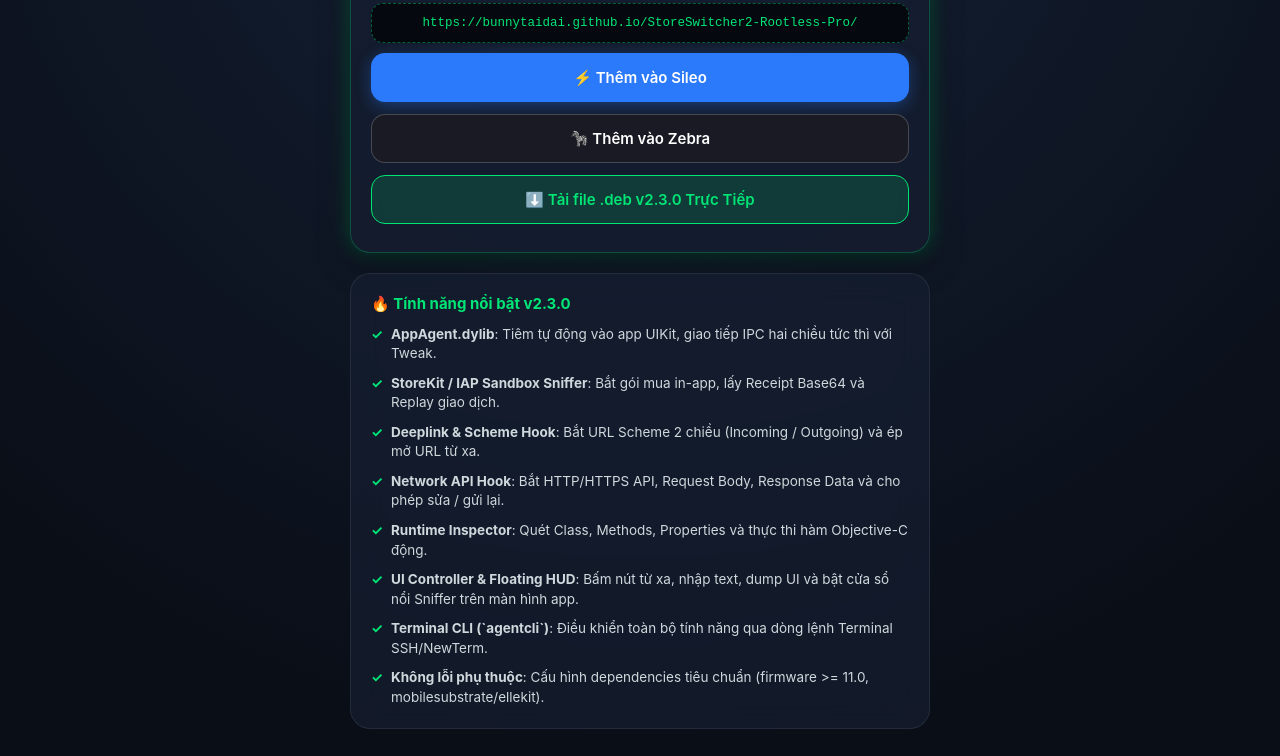
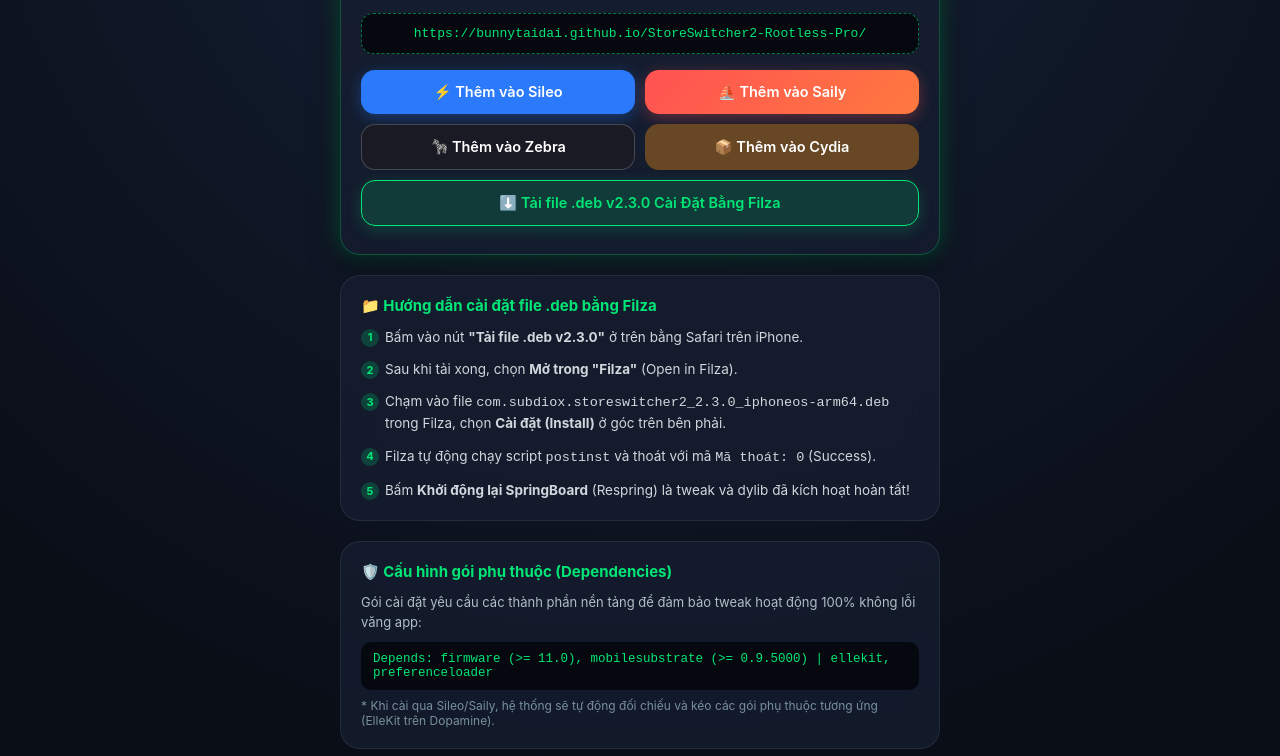
Before and after one commit to bunnytaidai/StoreSwitcher2-Rootless-Pro, a plain HTML site: page index.html in a window 1280 px wide. Shown: the part 217-973 px from the top of the page. Drawn offline with Linux system fonts and the light colour scheme.

Commit message:
docs & release: add Sileo/Saily 1-click links, Filza install guide, strict dependencies control and rebuild v2.3.0 deb with postinst

```diff
--- a/index.html
+++ b/index.html
@@ -7,7 +7,7 @@
     <style>
         :root {
             --bg-primary: #0a0e17;
-            --bg-card: rgba(22, 30, 49, 0.7);
+            --bg-card: rgba(22, 30, 49, 0.75);
             --border-color: rgba(0, 230, 118, 0.25);
             --accent-green: #00e676;
             --accent-glow: rgba(0, 230, 118, 0.35);
@@ -35,7 +35,7 @@
         }
 
         .container {
-            max-width: 580px;
+            max-width: 600px;
             width: 100%;
             display: flex;
             flex-direction: column;
@@ -64,7 +64,6 @@
         h1 {
             font-size: 22px;
             font-weight: 700;
-            letter-spacing: -0.5px;
             margin-bottom: 6px;
             color: var(--accent-green);
         }
@@ -75,10 +74,24 @@
             line-height: 1.5;
         }
 
-        .btn-group {
-            display: flex;
-            flex-direction: column;
-            gap: 12px;
+        .repo-url-box {
+            background: #05080e;
+            border: 1px dashed rgba(0, 230, 118, 0.5);
+            border-radius: 12px;
+            padding: 12px 14px;
+            font-family: monospace;
+            font-size: 13px;
+            color: var(--accent-green);
+            text-align: center;
+            word-break: break-all;
+            user-select: all;
+            margin: 16px 0;
+        }
+
+        .btn-grid {
+            display: grid;
+            grid-template-columns: 1fr 1fr;
+            gap: 10px;
             margin-top: 10px;
         }
 
@@ -86,14 +99,17 @@
             display: flex;
             align-items: center;
             justify-content: center;
-            gap: 10px;
-            padding: 14px 20px;
+            gap: 8px;
+            padding: 13px 16px;
             border-radius: 14px;
-            font-size: 15px;
+            font-size: 14.5px;
             font-weight: 600;
             text-decoration: none;
             transition: all 0.2s ease;
-            border: 1px solid transparent;
+        }
+
+        .btn-full {
+            grid-column: span 2;
         }
 
         .btn-sileo {
@@ -102,9 +118,10 @@
             box-shadow: 0 4px 15px rgba(43, 122, 251, 0.35);
         }
 
-        .btn-sileo:hover {
-            background: #1b6af0;
-            transform: translateY(-2px);
+        .btn-saily {
+            background: linear-gradient(135deg, #ff5252, #ff793f);
+            color: #ffffff;
+            box-shadow: 0 4px 15px rgba(255, 82, 82, 0.35);
         }
 
         .btn-zebra {
@@ -113,23 +130,24 @@
             border: 1px solid rgba(255, 255, 255, 0.2);
         }
 
-        .btn-zebra:hover {
-            background: #262635;
-            transform: translateY(-2px);
+        .btn-cydia {
+            background: #684824;
+            color: #ffffff;
         }
 
         .btn-download {
             background: rgba(0, 230, 118, 0.15);
             color: var(--accent-green);
             border: 1px solid var(--accent-green);
+            box-shadow: 0 4px 15px rgba(0, 230, 118, 0.2);
         }
 
-        .btn-download:hover {
-            background: rgba(0, 230, 118, 0.25);
+        .btn:hover {
             transform: translateY(-2px);
+            filter: brightness(1.1);
         }
 
-        .feature-card {
+        .card {
             background: var(--bg-card);
             backdrop-filter: blur(16px);
             border: 1px solid rgba(255, 255, 255, 0.08);
@@ -137,51 +155,56 @@
             padding: 20px;
         }
 
-        .feature-title {
+        .card-title {
             font-size: 15px;
             font-weight: 700;
             margin-bottom: 12px;
+            color: var(--accent-green);
             display: flex;
             align-items: center;
             gap: 8px;
-            color: var(--accent-green);
         }
 
-        ul.features {
+        ul.list-steps {
             list-style: none;
             display: flex;
             flex-direction: column;
-            gap: 10px;
+            gap: 12px;
             font-size: 13.5px;
             color: #cfd8dc;
         }
 
-        ul.features li {
+        ul.list-steps li {
             position: relative;
-            padding-left: 20px;
-            line-height: 1.45;
+            padding-left: 24px;
+            line-height: 1.5;
         }
 
-        ul.features li::before {
-            content: "✓";
+        ul.list-steps li span.step-num {
             position: absolute;
             left: 0;
+            top: 2px;
+            width: 18px;
+            height: 18px;
+            background: rgba(0, 230, 118, 0.2);
             color: var(--accent-green);
+            border-radius: 50%;
+            display: flex;
+            align-items: center;
+            justify-content: center;
+            font-size: 11px;
             font-weight: bold;
         }
 
-        .repo-url-box {
+        .code-box {
             background: #05080e;
-            border: 1px dashed rgba(0, 230, 118, 0.4);
-            border-radius: 12px;
-            padding: 12px 14px;
+            padding: 10px 12px;
+            border-radius: 10px;
             font-family: monospace;
             font-size: 12.5px;
-            color: var(--accent-green);
-            text-align: center;
-            word-break: break-all;
+            color: #00e676;
+            margin-top: 6px;
             user-select: all;
-            margin-top: 6px;
         }
 
         footer {
@@ -195,7 +218,7 @@
 <body>
     <div class="container">
         <div class="header-card">
-            <img src="CydiaIcon.png" alt="Logo" class="logo" onerror="this.src='https://via.placeholder.com/72?text=SS2'">
+            <img src="CydiaIcon.png" alt="Logo" class="logo">
             <h1>StoreSwitcher 2 Pro & AppAgent</h1>
             <p class="desc">Kho lưu trữ APT chính thức hỗ trợ iOS 11 - 15.8.x Rootless (Dopamine/Palera1n) & Rootful trên iPhone 6s A9 trở lên.</p>
 
@@ -203,37 +226,70 @@
                 https://bunnytaidai.github.io/StoreSwitcher2-Rootless-Pro/
             </div>
 
-            <div class="btn-group">
+            <div class="btn-grid">
                 <a href="sileo://source/https://bunnytaidai.github.io/StoreSwitcher2-Rootless-Pro/" class="btn btn-sileo">
                     <span>⚡ Thêm vào Sileo</span>
+                </a>
+                <a href="saily://add-source?url=https://bunnytaidai.github.io/StoreSwitcher2-Rootless-Pro/" class="btn btn-saily">
+                    <span>⛵ Thêm vào Saily</span>
                 </a>
                 <a href="zbra://sources/add/https://bunnytaidai.github.io/StoreSwitcher2-Rootless-Pro/" class="btn btn-zebra">
                     <span>🦓 Thêm vào Zebra</span>
                 </a>
-                <a href="debs/com.subdiox.storeswitcher2_2.3.0_iphoneos-arm64.deb" class="btn btn-download">
-                    <span>⬇️ Tải file .deb v2.3.0 Trực Tiếp</span>
+                <a href="cydia://url/https://cydia.saurik.com/api/share#?source=https://bunnytaidai.github.io/StoreSwitcher2-Rootless-Pro/" class="btn btn-cydia">
+                    <span>📦 Thêm vào Cydia</span>
+                </a>
+                <a href="debs/com.subdiox.storeswitcher2_2.3.0_iphoneos-arm64.deb" class="btn btn-download btn-full">
+                    <span>⬇️ Tải file .deb v2.3.0 Cài Đặt Bằng Filza</span>
                 </a>
             </div>
         </div>
 
-        <div class="feature-card">
-            <div class="feature-title">
-                <span>🔥 Tính năng nổi bật v2.3.0</span>
+        <div class="card">
+            <div class="card-title">
+                <span>📁 Hướng dẫn cài đặt file .deb bằng Filza</span>
             </div>
-            <ul class="features">
-                <li><strong>AppAgent.dylib</strong>: Tiêm tự động vào app UIKit, giao tiếp IPC hai chiều tức thì với Tweak.</li>
-                <li><strong>StoreKit / IAP Sandbox Sniffer</strong>: Bắt gói mua in-app, lấy Receipt Base64 và Replay giao dịch.</li>
-                <li><strong>Deeplink & Scheme Hook</strong>: Bắt URL Scheme 2 chiều (Incoming / Outgoing) và ép mở URL từ xa.</li>
-                <li><strong>Network API Hook</strong>: Bắt HTTP/HTTPS API, Request Body, Response Data và cho phép sửa / gửi lại.</li>
-                <li><strong>Runtime Inspector</strong>: Quét Class, Methods, Properties và thực thi hàm Objective-C động.</li>
-                <li><strong>UI Controller & Floating HUD</strong>: Bấm nút từ xa, nhập text, dump UI và bật cửa sổ nổi Sniffer trên màn hình app.</li>
-                <li><strong>Terminal CLI (`agentcli`)</strong>: Điều khiển toàn bộ tính năng qua dòng lệnh Terminal SSH/NewTerm.</li>
-                <li><strong>Không lỗi phụ thuộc</strong>: Cấu hình dependencies tiêu chuẩn (firmware &gt;= 11.0, mobilesubstrate/ellekit).</li>
+            <ul class="list-steps">
+                <li>
+                    <span class="step-num">1</span>
+                    Bấm vào nút <strong>"Tải file .deb v2.3.0"</strong> ở trên bằng Safari trên iPhone.
+                </li>
+                <li>
+                    <span class="step-num">2</span>
+                    Sau khi tải xong, chọn <strong>Mở trong "Filza"</strong> (Open in Filza).
+                </li>
+                <li>
+                    <span class="step-num">3</span>
+                    Chạm vào file <code>com.subdiox.storeswitcher2_2.3.0_iphoneos-arm64.deb</code> trong Filza, chọn <strong>Cài đặt (Install)</strong> ở góc trên bên phải.
+                </li>
+                <li>
+                    <span class="step-num">4</span>
+                    Filza tự động chạy script <code>postinst</code> và thoát với mã <code>Mã thoát: 0</code> (Success).
+                </li>
+                <li>
+                    <span class="step-num">5</span>
+                    Bấm <strong>Khởi động lại SpringBoard</strong> (Respring) là tweak và dylib đã kích hoạt hoàn tất!
+                </li>
             </ul>
         </div>
 
+        <div class="card">
+            <div class="card-title">
+                <span>🛡️ Cấu hình gói phụ thuộc (Dependencies)</span>
+            </div>
+            <p style="font-size: 13px; color: #b0bec5; line-height: 1.5; margin-bottom: 10px;">
+                Gói cài đặt yêu cầu các thành phần nền tảng để đảm bảo tweak hoạt động 100% không lỗi văng app:
+            </p>
+            <div class="code-box">
+                Depends: firmware (>= 11.0), mobilesubstrate (>= 0.9.5000) | ellekit, preferenceloader
+            </div>
+            <p style="font-size: 12px; color: #78909c; margin-top: 8px;">
+                * Khi cài qua Sileo/Saily, hệ thống sẽ tự động đối chiếu và kéo các gói phụ thuộc tương ứng (ElleKit trên Dopamine).
+            </p>
+        </div>
+
         <footer>
-            Phát triển bởi <strong>bunnytaidai & subdiox</strong> • 2026
+            Kho lưu trữ chính thức của <strong>bunnytaidai & subdiox</strong> • 2026
         </footer>
     </div>
 </body>
```
Also changed, not shown: 11 other files.
